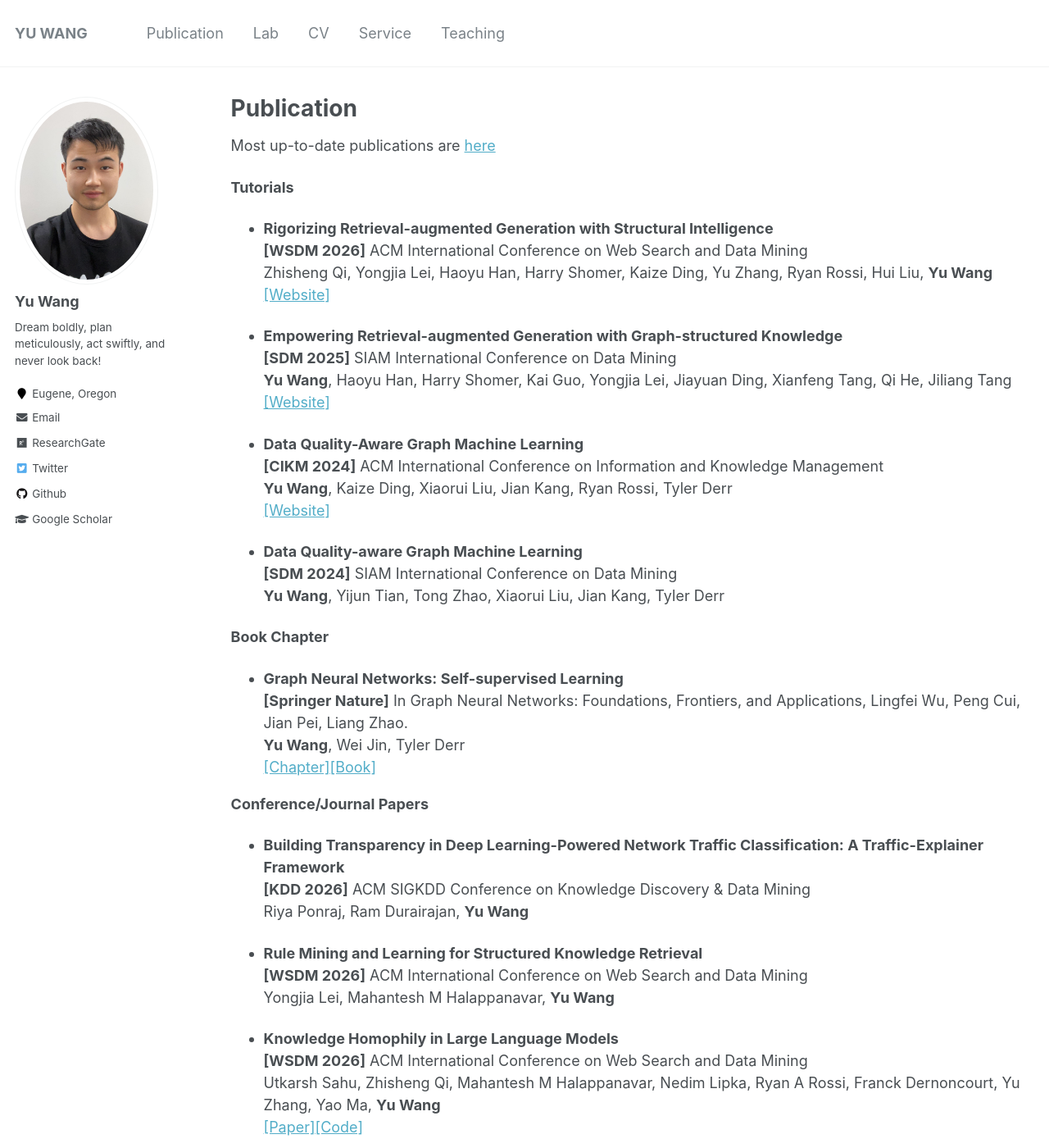
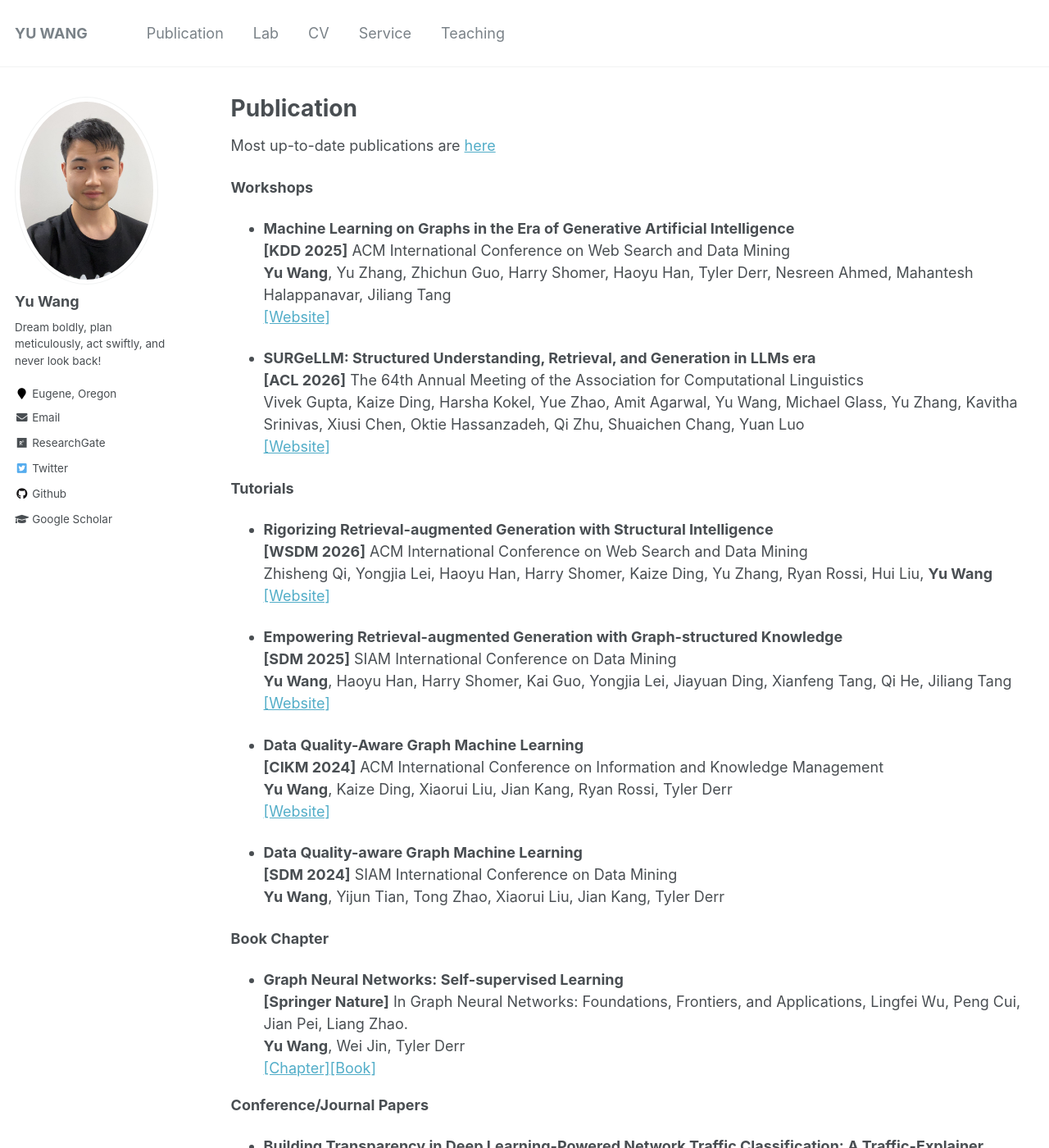
Before and after one commit to yuwang0103/yuwang0103.github.io, a Jekyll site: the page built from _pages/publication.md, in a window 1280 px wide and 1400 px high. Shown: the whole window at 82% size. Built offline with Jekyll 4.4.1, drawn with Linux system fonts in a browser that asks for light colours; some of the changed text lies outside the part shown.

Commit message:
Update publication page

```diff
--- a/_pages/publication.md
+++ b/_pages/publication.md
@@ -5,6 +5,18 @@ permalink: /publication/
 author_profile: true
 ---
 Most up-to-date publications are [here](https://yuwang0103.github.io/_pages/CV.pdf#nameddest=PUBLICATIONS)
+
+**Workshops**
+- **Machine Learning on Graphs in the Era of Generative Artificial Intelligence**
+  <br> **[KDD 2025]** ACM International Conference on Web Search and Data Mining
+  <br> **Yu Wang**, Yu Zhang, Zhichun Guo, Harry Shomer, Haoyu Han, Tyler Derr, Nesreen Ahmed, Mahantesh Halappanavar, Jiliang Tang
+  <br> [[Website]](https://mlgraphworkshop.github.io/)
+
+- **SURGeLLM: Structured Understanding, Retrieval, and Generation in LLMs era**
+  <br> **[ACL 2026]** The 64th Annual Meeting of the Association for Computational Linguistics
+  <br> Vivek Gupta, Kaize Ding, Harsha Kokel, Yue Zhao, Amit Agarwal, Yu Wang, Michael Glass, Yu Zhang, Kavitha Srinivas, Xiusi Chen, Oktie Hassanzadeh, Qi Zhu, Shuaichen Chang, Yuan Luo
+  <br> [[Website]](https://surgellm.github.io/acl2026/)
+
 
 **Tutorials**
 - **Rigorizing Retrieval-augmented Generation with Structural Intelligence**
```
Also changed, not shown: other parts of _pages/publication.md (+3 -0 lines).
